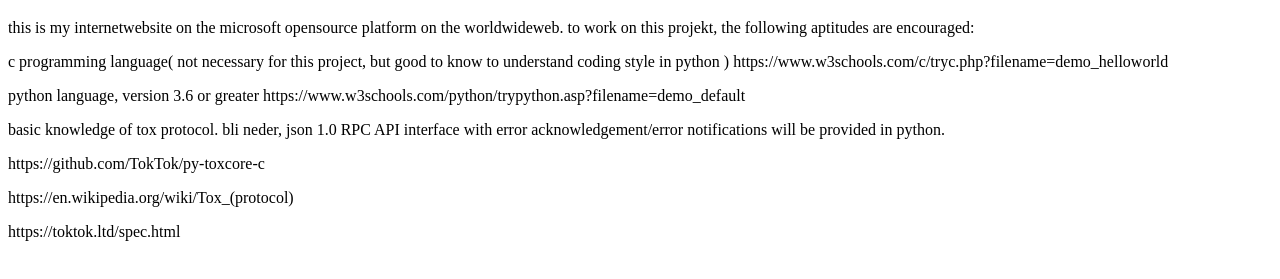
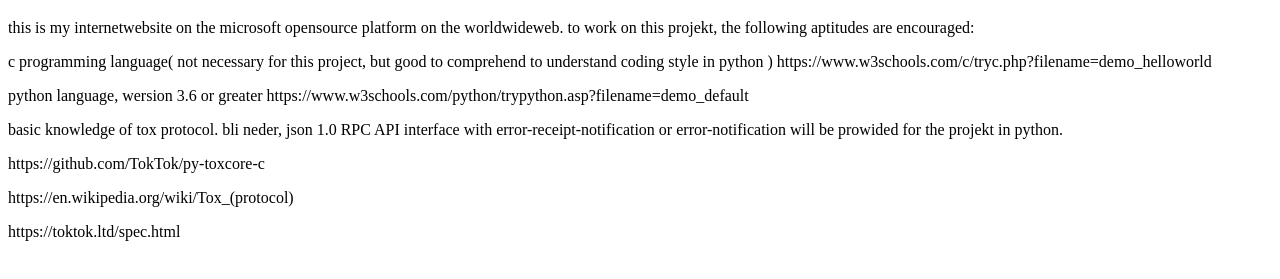
Before and after one commit to grzybnia/grzybnia.github.io, a plain HTML site: page index.html in a window 1280 px wide. Shown: the part 61-340 px from the top of the page. Drawn offline with Linux system fonts and the light colour scheme.

```diff
--- a/index.html
+++ b/index.html
@@ -1,4 +1,4 @@
- <!DOCTYPE html>
+<!DOCTYPE html>
 <html>
 <head>
 <title>grzybnia-projekt</title>
@@ -13,17 +13,17 @@ to work on this projekt, the following aptitudes are encouraged:
 </p>
 
 <p>
-c programming language( not necessary for this project, but good to know to understand coding style in python )
+c programming language( not necessary for this project, but good to comprehend to understand coding style in python )
 https://www.w3schools.com/c/tryc.php?filename=demo_helloworld
 </p>
 
 <p>
-python language, version 3.6 or greater
+python language, wersion 3.6 or greater
 https://www.w3schools.com/python/trypython.asp?filename=demo_default
 </p>
 
 <p>
-basic knowledge of tox protocol. bli neder, json 1.0 RPC API interface with error acknowledgement/error notifications will be provided in python.
+basic knowledge of tox protocol. bli neder, json 1.0 RPC API interface with error-receipt-notification or error-notification will be prowided for the projekt in python.
 </p>
 
 <p>
```
